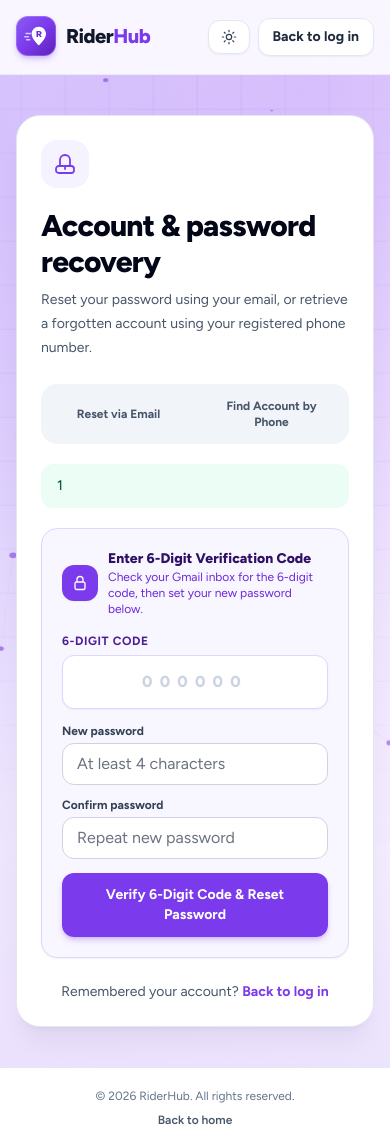
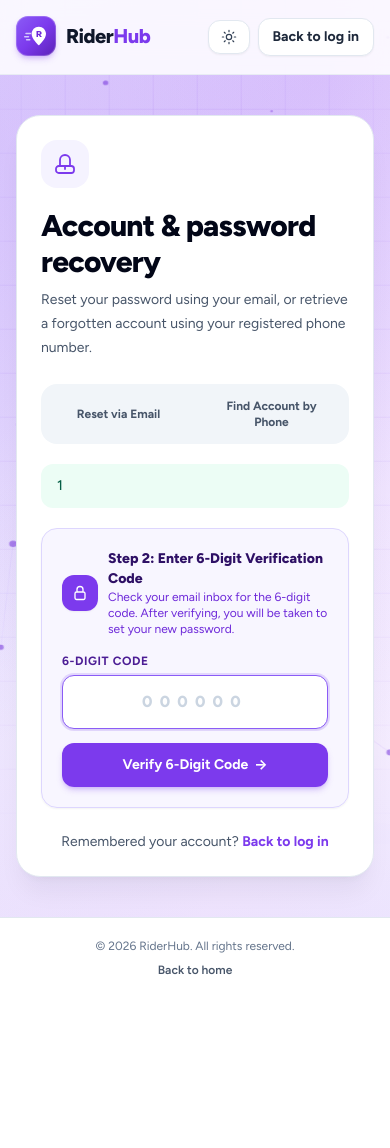
Before and after one commit to drixizll/riderhub, a Laravel app: template resources/views/auth/forgot-password.blade.php in a window 390 px wide. After the commit the page ends 975 px from the top, so only its background shows below. Run offline with Laravel 12, Linux system fonts and the light colour scheme; the template is opened without the code that fills it, so the values that code supplies are empty; a user stored in the database is signed in; data comes from the database, SQL or seed files in the repository; style sheets or scripts are compiled from the project's sources.

Commit message:
Make 6-digit OTP verification a clean 2-step flow before showing Set New Password page

```diff
--- a/resources/views/auth/forgot-password.blade.php
+++ b/resources/views/auth/forgot-password.blade.php
@@ -36,15 +36,15 @@
 
         <x-auth-session-status class="mt-5 rounded-xl bg-emerald-50 px-4 py-3 text-sm font-medium text-emerald-800" :status="session('status')" />
 
-        @if (session('otp_email') || old('otp_email') || $errors->hasAny(['code', 'otp_email', 'password']))
+        @if (session('otp_email') || old('otp_email') || $errors->hasAny(['code', 'otp_email']))
             <div class="mt-5 rounded-2xl border border-indigo-200 bg-indigo-50/70 p-5 shadow-sm">
                 <div class="flex items-center gap-2.5">
                     <span class="flex h-9 w-9 shrink-0 items-center justify-center rounded-xl bg-gradient-to-br from-indigo-600 to-violet-600 text-white shadow-sm">
                         <svg class="h-4 w-4" viewBox="0 0 24 24" fill="none" stroke="currentColor" stroke-width="2" aria-hidden="true"><path stroke-linecap="round" stroke-linejoin="round" d="M16.5 10.5V6.75a4.5 4.5 0 1 0-9 0v3.75m-.75 11.25h10.5a2.25 2.25 0 0 0 2.25-2.25v-6.75a2.25 2.25 0 0 0-2.25-2.25H6.75a2.25 2.25 0 0 0-2.25 2.25v6.75a2.25 2.25 0 0 0 2.25 2.25Z" /></svg>
                     </span>
                     <div>
-                        <p class="text-sm font-extrabold text-indigo-950">Enter 6-Digit Verification Code</p>
-                        <p class="text-xs text-indigo-700">Check your Gmail inbox for the 6-digit code, then set your new password below.</p>
+                        <p class="text-sm font-extrabold text-indigo-950">Step 2: Enter 6-Digit Verification Code</p>
+                        <p class="text-xs text-indigo-700">Check your email inbox for the 6-digit code. After verifying, you will be taken to set your new password.</p>
                     </div>
                 </div>
 
@@ -64,28 +64,16 @@
                             autocomplete="one-time-code"
                             value="{{ old('code') }}"
                             required
+                            autofocus
                             placeholder="000000"
                             class="mt-1.5 block w-full rounded-xl border border-indigo-200 bg-white px-4 py-3 text-center text-xl font-extrabold tracking-[0.45em] text-slate-900 shadow-sm placeholder:text-slate-300 focus:border-indigo-500 focus:outline-none focus:ring-2 focus:ring-indigo-500/20"
                         >
                         <x-input-error :messages="$errors->get('code')" class="mt-1.5" />
                     </div>
 
-                    <div class="grid gap-3 sm:grid-cols-2">
-                        <div>
-                            <label for="otp_password" class="block text-xs font-bold text-slate-700">New password</label>
-                            <input id="otp_password" name="password" type="password" required minlength="4" autocomplete="new-password" placeholder="At least 4 characters"
-                                   class="mt-1 block w-full rounded-xl border border-slate-300 bg-white px-3.5 py-2.5 text-sm text-slate-900 focus:border-indigo-500 focus:outline-none focus:ring-2 focus:ring-indigo-500/20">
-                            <x-input-error :messages="$errors->get('password')" class="mt-1" />
-                        </div>
-                        <div>
-                            <label for="otp_password_confirmation" class="block text-xs font-bold text-slate-700">Confirm password</label>
-                            <input id="otp_password_confirmation" name="password_confirmation" type="password" required minlength="4" autocomplete="new-password" placeholder="Repeat new password"
-                                   class="mt-1 block w-full rounded-xl border border-slate-300 bg-white px-3.5 py-2.5 text-sm text-slate-900 focus:border-indigo-500 focus:outline-none focus:ring-2 focus:ring-indigo-500/20">
-                        </div>
-                    </div>
-
-                    <button type="submit" class="inline-flex w-full items-center justify-center rounded-xl bg-gradient-to-r from-indigo-600 to-violet-600 px-5 py-3 text-sm font-bold text-white shadow-md shadow-indigo-600/25 transition hover:-translate-y-0.5 hover:shadow-lg">
-                        Verify 6-Digit Code &amp; Reset Password
+                    <button type="submit" class="inline-flex w-full items-center justify-center gap-1.5 rounded-xl bg-gradient-to-r from-indigo-600 to-violet-600 px-5 py-3 text-sm font-bold text-white shadow-md shadow-indigo-600/25 transition hover:-translate-y-0.5 hover:shadow-lg">
+                        <span>Verify 6-Digit Code</span>
+                        <span aria-hidden="true">→</span>
                     </button>
                 </form>
             </div>
```
Also changed, not shown: app/Http/Controllers/Auth/PasswordResetLinkController.php (+8 -23 lines).
